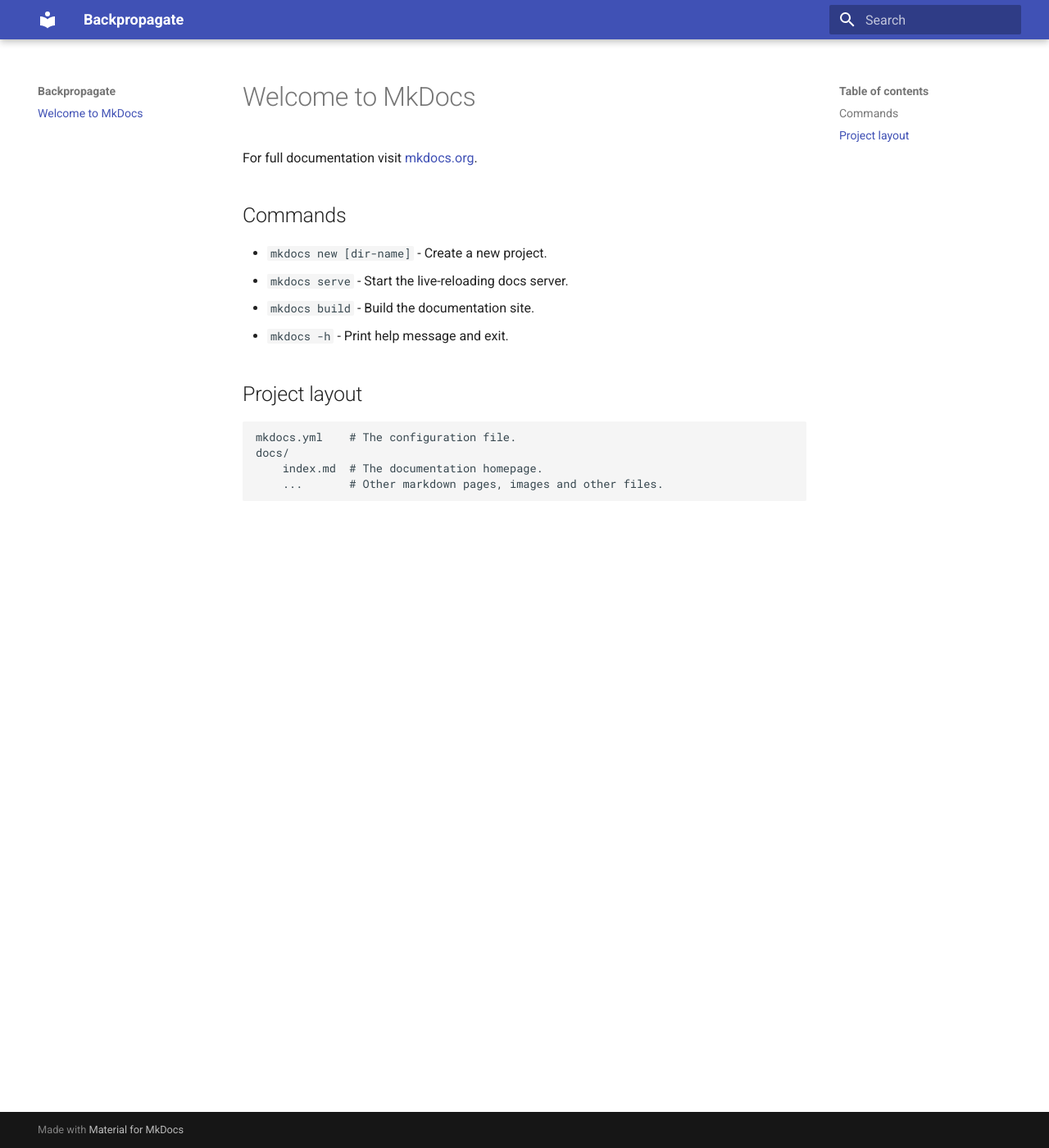
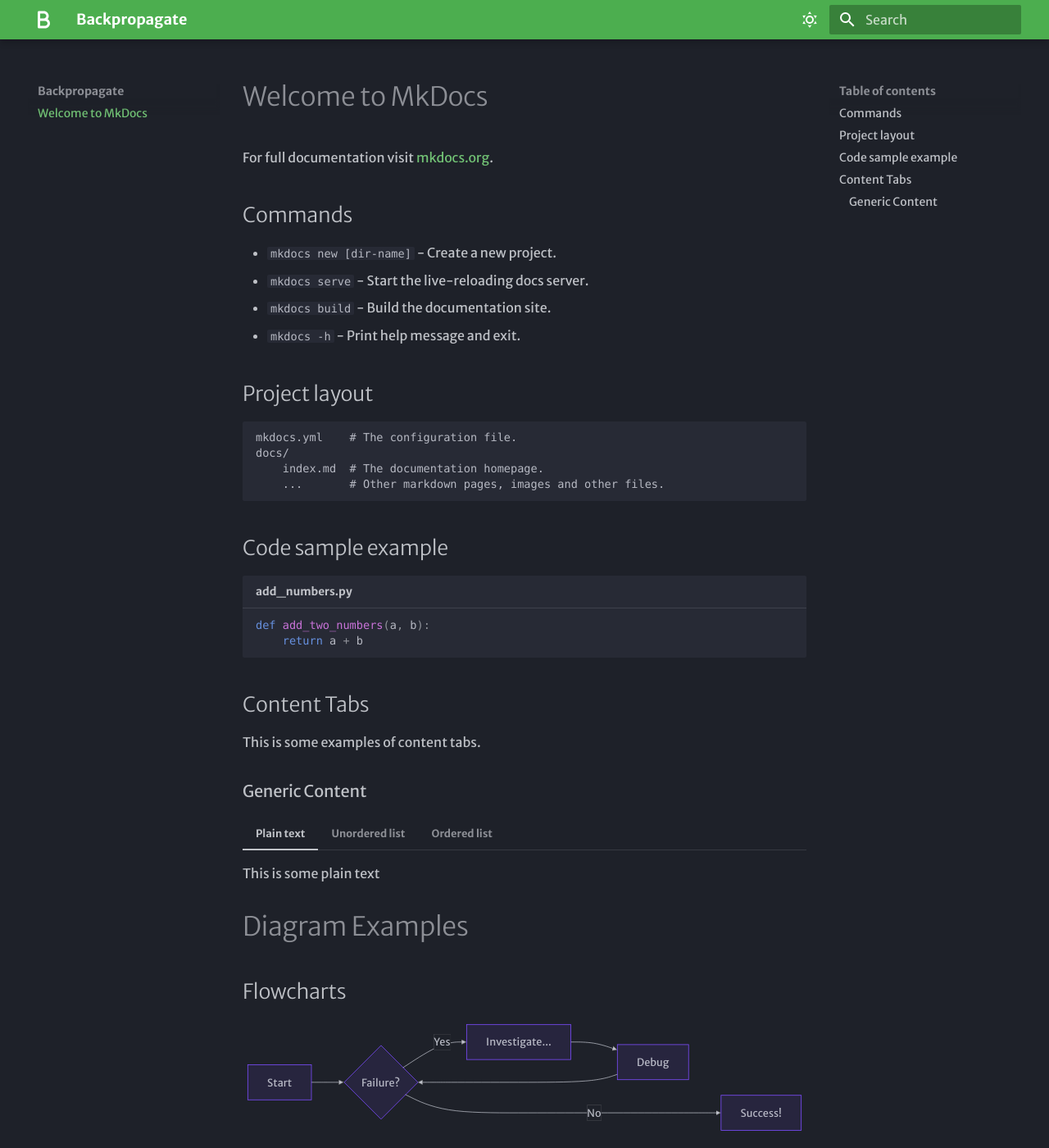
Before and after one commit to backpropagate/notes, an MkDocs documentation site: the page built from docs/index.md, in a window 1280 px wide and 1400 px high. Shown: the whole window at 82% size. Built offline with MkDocs 1.6.1 and Material for MkDocs 9.7.7, drawn with Linux system fonts in a browser that asks for light colours; some web fonts are replaced; some of the changed text lies outside the part shown.

Commit message:
initial commit

````diff
--- a/docs/index.md
+++ b/docs/index.md
@@ -15,3 +15,45 @@ For full documentation visit [mkdocs.org](https://www.mkdocs.org).
     docs/
         index.md  # The documentation homepage.
         ...       # Other markdown pages, images and other files.
+
+## Code sample example
+
+```py title="add_numbers.py"
+def add_two_numbers(a, b):
+    return a + b
+```
+
+## Content Tabs
+
+This is some examples of content tabs.
+
+### Generic Content
+
+=== "Plain text"
+
+    This is some plain text
+
+=== "Unordered list"
+
+    * First item
+    * Second item
+    * Third item
+
+=== "Ordered list"
+
+    1. First item
+    2. Second item
+    3. Third item
+
+# Diagram Examples
+
+## Flowcharts
+
+```mermaid
+graph LR
+  A[Start] --> B{Failure?};
+  B -->|Yes| C[Investigate...];
+  C --> D[Debug];
+  D --> B;
+  B ---->|No| E[Success!];
+```
--- a/mkdocs.yml
+++ b/mkdocs.yml
@@ -2,3 +2,60 @@ site_name: Backpropagate
 site_url: https://backpropagate.github.io/notes
 theme:
   name: material
+  palette:
+    # Dark Mode
+    - scheme: slate
+      toggle:
+        icon: material/weather-sunny
+        name: Dark mode
+      primary: green
+      accent: deep purple
+
+    # Light Mode
+    - scheme: default
+      toggle:
+        icon: material/weather-night
+        name: Light mode
+      primary: blue
+      accent: deep orange
+
+  # Fonts and Codes
+  font:
+    text: Merriweather Sans
+    code: Red Hat Mono
+
+  # Icon
+  icon:
+    logo: fontawesome/solid/b
+
+  # footer
+  features:
+    - navigation.footer
+
+markdown_extensions:
+  - attr_list
+  - pymdownx.emoji:
+      emoji_index: !!python/name:material.extensions.emoji.twemoji
+      emoji_generator: !!python/name:material.extensions.emoji.to_svg
+  - pymdownx.highlight:
+      anchor_linenums: true
+      line_spans: __span
+      pygments_lang_class: true
+  - pymdownx.inlinehilite
+  - pymdownx.snippets
+  - pymdownx.superfences:
+      custom_fences:
+        - name: mermaid
+          class: mermaid
+          format: !!python/name:pymdownx.superfences.fence_code_format
+  - pymdownx.tabbed:
+      alternate_style: true
+
+# extra:
+#   social:
+#     - icon: simple/youtube
+#       link: https://youtube.com/@james-willett
+#     - icon: simple/linkedin
+#       link: https://linkedin.com/in/willettjames
+
+copyright: Copyright &copy; 2025 Harish Gehlot
````
Also changed, not shown: 1 other file.
